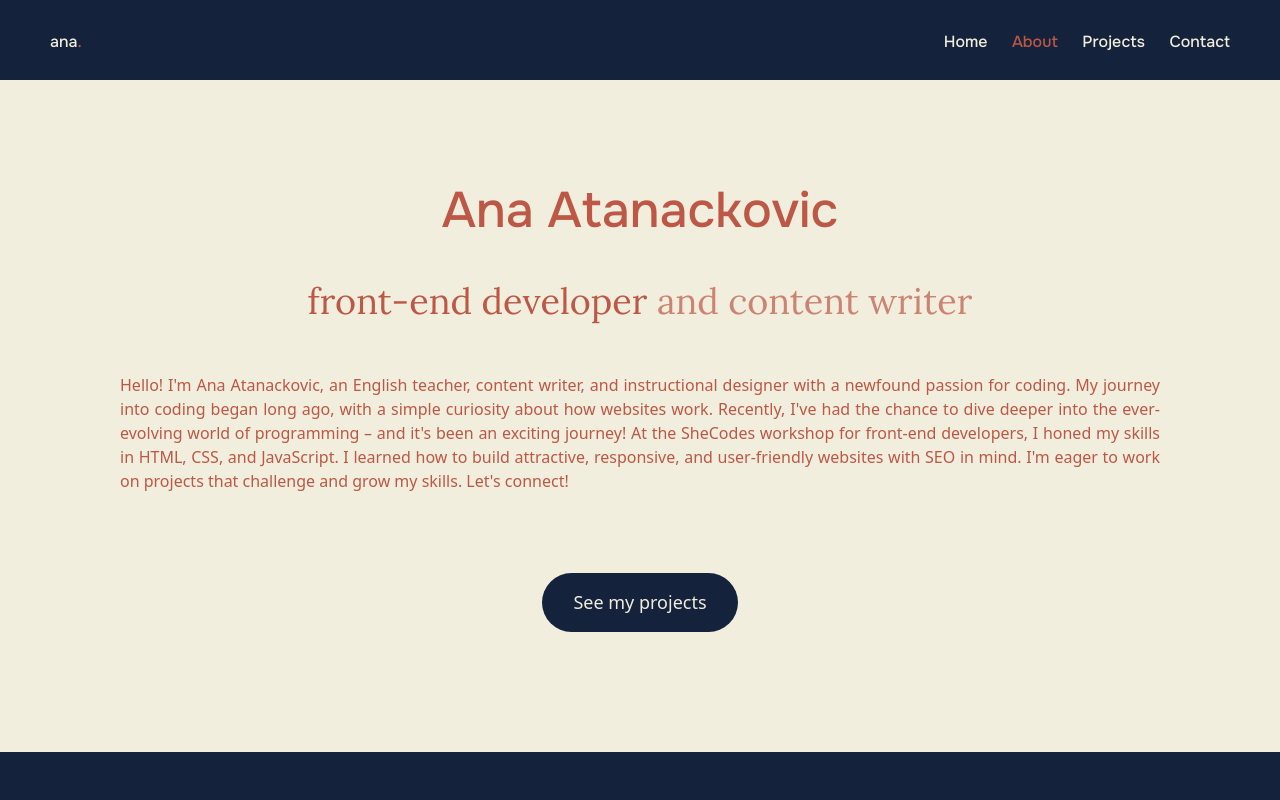
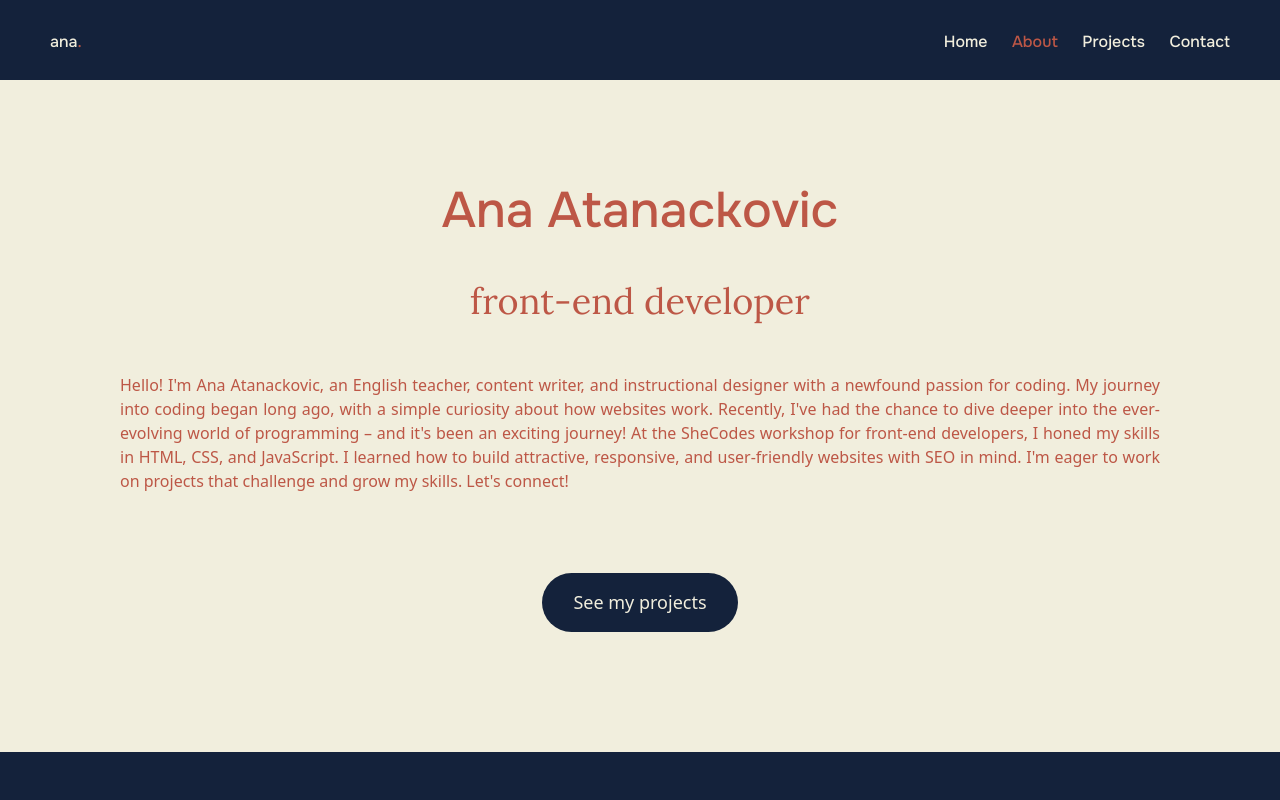
Before and after one commit to ana-atn/portfolio-project, a plain HTML site: page about.html in a window 1280 px wide. Shown: the top 800 px of the page. Drawn offline with nearby package versions, Linux system fonts and the light colour scheme.

Commit message:
updated about html title

```diff
--- a/about.html
+++ b/about.html
@@ -50,10 +50,7 @@
     </div>
     <div class="hero-about">
       <h1 class="about-title">Ana Atanackovic</h1>
-      <h3>
-        front-end developer
-        <span style="opacity: 70%">and content writer</span>
-      </h3>
+      <h3>front-end developer</h3>
       <p>
         Hello! I'm Ana Atanackovic, an English teacher, content writer, and
         instructional designer with a newfound passion for coding. My journey
```
